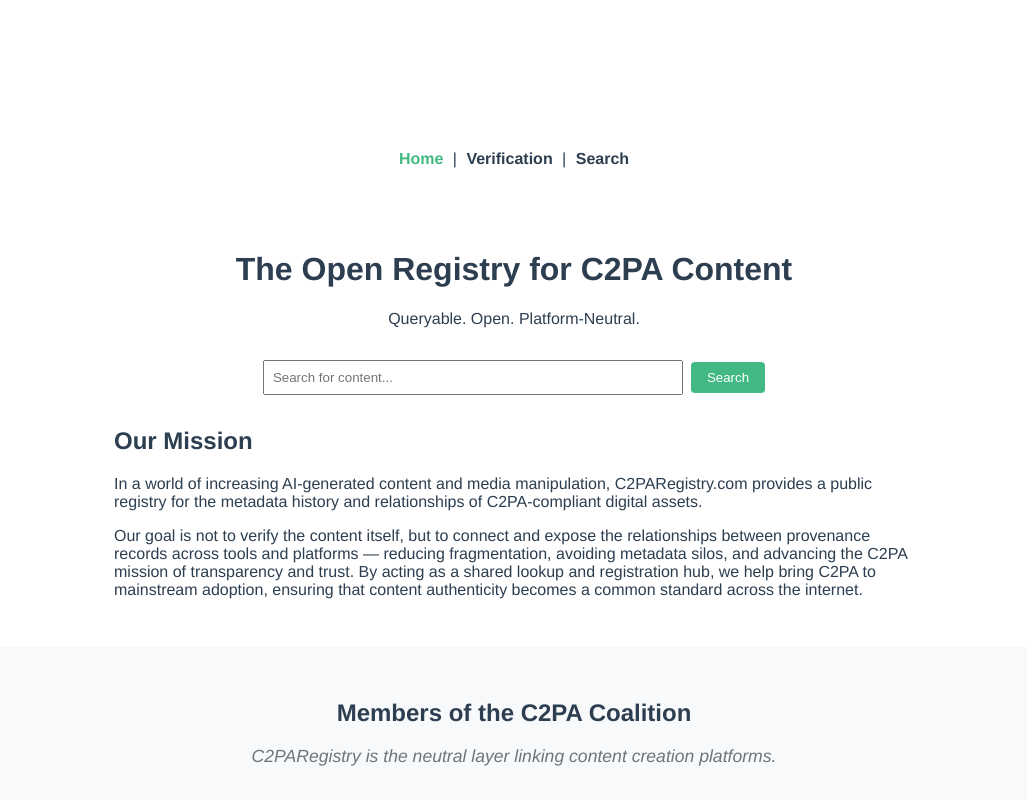
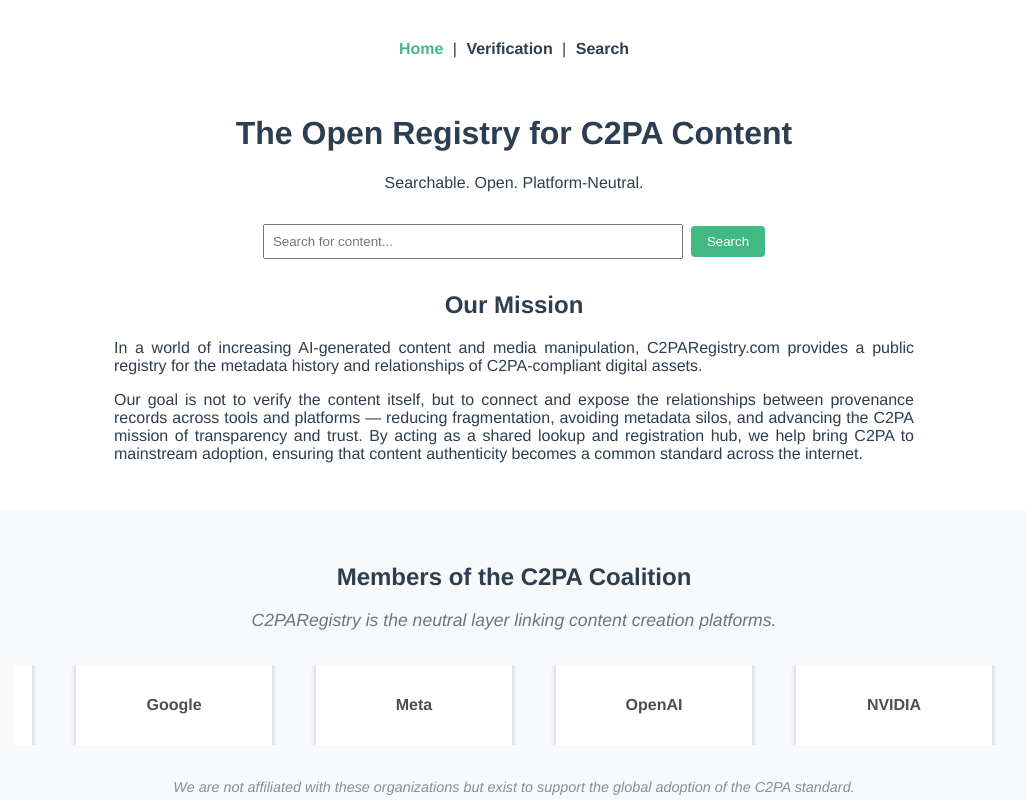
Before and after one commit to C2PAregistry/webexplorer, a Vue app in the folder web/: page / in a window 1280 px wide. Shown: the top 800 px of the page, without its empty margins (126-1153 px from the left). Built offline with nearby package versions, Linux system fonts and the light colour scheme.

Commit message:
Refactor App.vue, HomeView, and ContentDetailsView to improve styling and update API base URL; enhance text clarity in HomeView and TechnicalInfoView.

```diff
--- a/web/src/App.vue
+++ b/web/src/App.vue
@@ -29,14 +29,14 @@
   -moz-osx-font-smoothing: grayscale;
   text-align: center;
   color: #2c3e50;
-  margin-top: 60px;
+  margin-top: 10px;
   min-height: 100vh;
   display: flex;
   flex-direction: column;
 }
 
 nav {
-  padding: 30px;
+  padding: 20px 30px;
 }
 
 nav a {
--- a/web/src/views/HomeView.vue
+++ b/web/src/views/HomeView.vue
@@ -1,7 +1,7 @@
 <template>
   <div class="home">
     <h1>The Open Registry for C2PA Content</h1>
-    <p>Queryable. Open. Platform-Neutral.</p>
+    <p>Searchable. Open. Platform-Neutral.</p>
     <div class="search-container">
       <input type="text" placeholder="Search for content..." v-model="searchQuery" />
       <button @click="search">Search</button>
@@ -70,7 +70,7 @@
 <style scoped>
 .home {
   text-align: center;
-  padding: 2rem;
+  padding: 1rem 2rem 1rem 2rem;
 }
 
 .project-explanation {
@@ -79,6 +79,14 @@
   max-width: 800px;
   margin-left: auto;
   margin-right: auto;
+}
+
+.project-explanation h2 {
+  text-align: center;
+}
+
+.project-explanation p {
+  text-align: justify;
 }
 
 .search-container {
@@ -188,6 +196,7 @@
 
 .disclaimer-text {
   margin-top: 2rem;
+  margin-bottom: 0;
   font-size: 0.9rem;
   color: #868e96;
   font-style: italic;
--- a/web/src/views/TechnicalInfoView.vue
+++ b/web/src/views/TechnicalInfoView.vue
@@ -49,10 +49,8 @@
         <h2>Current Feature Set</h2>
         <ul>
           <li>Public search by hash, content ID, or URL</li>
-          <li>Register C2PA manifests manually or via API</li>
           <li>Visual explorer of provenance chains</li>
           <li>Hosting reference linking</li>
-          <li>Open API with documentation</li>
           <li>Public JSON-LD metadata output</li>
         </ul>
       </div>
@@ -60,6 +58,8 @@
       <div class="feature-card todo-card">
         <h2>Features To-Do</h2>
         <ul>
+          <li>Register C2PA manifests manually or via API</li>
+          <li>Open API with documentation</li>
           <li>Manual platform ingestion Web tool</li>
           <li>Automatic platform ingestion tools for Third-Party Software</li>
           <li>Timeline-style chain viewer</li>
```
